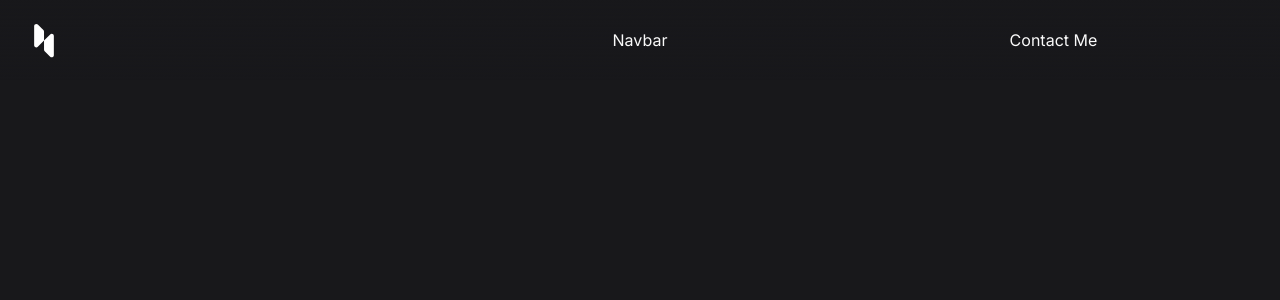
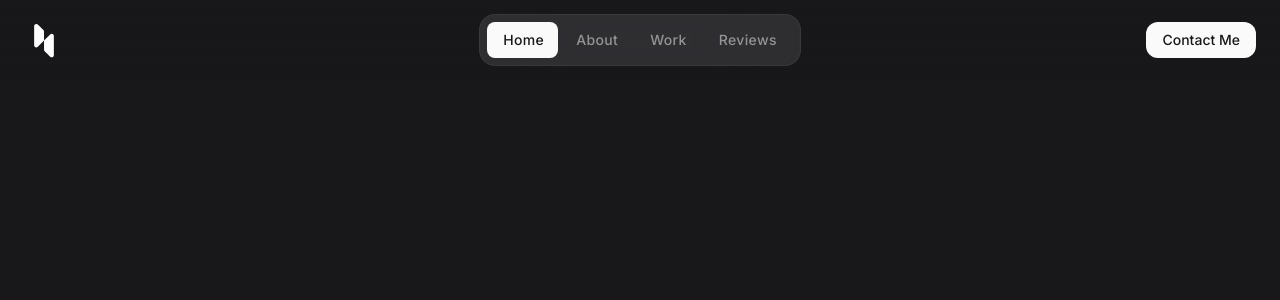
Before and after one commit to hkuchynski/portfolio, a React (Vite) app: page / in a window 1280 px wide. Shown: the top 300 px of the page. Built offline with nearby package versions, Linux system fonts and the light colour scheme.

Commit message:
Added navigation

```diff
--- a/package.json
+++ b/package.json
@@ -10,6 +10,7 @@
     "preview": "vite preview"
   },
   "dependencies": {
+    "prop-types": "^15.8.1",
     "react": "^18.3.1",
     "react-dom": "^18.3.1",
     "tailwind-scrollbar": "^3.1.0"
--- a/src/components/Header.jsx
+++ b/src/components/Header.jsx
@@ -3,7 +3,20 @@
  * @license Apache-2.0
  */
 
+/**
+ * Node modules
+ */
+import { useState } from "react";
+
+/**
+ * Components
+ */
+import Navbar from "./Navbar";
+
+
 const Header = () => {
+    const [navOpen, setNavOpen] = useState(false);
+
     return (
         <header className="fixed top-0 left-0 w-full h-20 flex
         items-center z-40 bg-gradient-to-b from-zinc-900
@@ -29,19 +42,20 @@
                 <div className="relative md:justify-self-center">
                     <button
                         className="menu-btn md:hidden"
-                    onClick={null}
+                        onClick={() => setNavOpen((prev) => !prev)}
                     >
                         <span className="material-symbols-rounded">
-                        menu
+                            {navOpen ? 'close' : 'menu'}
                         </span>
                     </button>
 
-                Navbar
+                    <Navbar navOpen={navOpen}/>
                 </div>
 
                 <a
                 href="#contact"
-            className=""
+                className="btn btn-secondary max-md:hidden
+                md:justify-self-end"
                 >
                     Contact Me
                 </a>
--- a/src/components/Navbar.jsx
+++ b/src/components/Navbar.jsx
@@ -3,10 +3,94 @@
  * @license Apache-2.0
  */
 
-const Navbar = () => {
-  return (
-    <div>Navbar</div>
-  )
+/**
+ * Node modules
+ */
+import { useRef, useEffect } from 'react';
+import PropTypes from 'prop-types';
+
+const Navbar = ({ navOpen }) => {
+    const lastActiveLink = useRef();
+    const activeBox = useRef();
+
+    const initActiveBox = () => {
+        activeBox.current.style.top = lastActiveLink.current.offsetTop + 'px';
+        activeBox.current.style.left = lastActiveLink.current.offsetLeft + 'px';
+        activeBox.current.style.width = lastActiveLink.current.offsetWidth + 'px';
+        activeBox.current.style.height = lastActiveLink.current.offsetHeight + 'px';
+    }
+
+    useEffect(initActiveBox, []);
+    window.addEventListener('resize', initActiveBox);
+
+    const activeCurrentLink = (event) => {
+        lastActiveLink.current?.classList.remove('active');
+        event.target.classList.add('active');
+        lastActiveLink.current = event.target;
+
+        activeBox.current.style.top = event.target.offsetTop + 'px';
+        activeBox.current.style.left = event.target.offsetLeft + 'px';
+        activeBox.current.style.width = event.target.offsetWidth + 'px';
+        activeBox.current.style.height = event.target.offsetHeight + 'px';
+    }
+
+    const navItems = [
+        {
+          label: 'Home',
+          link: '#home',
+          className: 'nav-link active',
+          ref: lastActiveLink
+        },
+        {
+          label: 'About',
+          link: '#about',
+          className: 'nav-link'
+        },
+        {
+          label: 'Work',
+          link: '#work',
+          className: 'nav-link'
+        },
+        {
+          label: 'Reviews',
+          link: '#reviews',
+          className: 'nav-link'
+        },
+        {
+          label: 'Contact',
+          link: '#contact',
+          className: 'nav-link md:hidden'
+        }
+    ];
+
+    return (
+        <nav className={'navbar ' + (navOpen ? 'active' : '')}>
+            {
+                navItems.map(({ label, link, className, ref }, key) => (
+                    <a
+                        href={link}
+                        key={key}
+                        ref={ref}
+                        className={className}
+                        onClick={activeCurrentLink}
+                    >
+                        {label}
+                    </a>
+                ))
+            }
+            <div
+            className="active-box"
+            ref={activeBox}
+            ></div>
+        </nav>
+    )
+}
+
+Navbar.PropTypes = {
+    navOpen: PropTypes.bool.isRequired
 }
 
 export default Navbar;
+
+
+// 32.26
--- a/src/index.css
+++ b/src/index.css
@@ -15,6 +15,15 @@
 }
 
 /* ----------------------------- *\
+* UTILITIES
+\* ----------------------------- */
+
+.material-symbols-rounded {
+  @apply w-[1em] h-[1em] overflow-hidden;
+  font-variation-settings: "FILL" 0, "wght" 400, "GRAD" 0, "oopz" 24;
+}
+
+/* ----------------------------- *\
 * COMPONENTS
 \* ----------------------------- */
 
@@ -25,3 +34,44 @@
   rounded-xl ring-inset ring-1 ring-zinc-50/[0.02]
   backdrop-blur-2xl hover:bg-zinc-50/15 active:scale-95
 }
+
+/* Navbar */
+
+.navbar {
+  @apply absolute top-full mt-2 right-0 min-w-40 p-2
+  bg-zinc-50/10 rounded-2xl ring-inset ring-1 ring-zinc-50/5
+  scale-90 isolate blur-sm opacity-0 invisible transition-[opacity,transform,filter]
+  md:static md:flex md:items-center md:mt-0 md:opacity-100 md:blur-0
+  md:visible md:scale-100 backdrop-blur-2xl
+}
+
+.navbar.active {
+  @apply opacity-100 scale-100 blur-0 visible
+}
+
+.nav-link {
+  @apply grid items-center h-9 px-4 text-sm font-medium
+  tracking-wide text-zinc-50/50 hover:text-zinc-50
+  transition-colors
+}
+
+.nav-link.active {
+  @apply text-zinc-900 duration-500
+}
+
+.navbar .active-box {
+  @apply absolute bg-zinc-50 rounded-lg -z-10 transition-[top,left]
+  duration-500
+}
+
+/* Button */
+
+.btn {
+  @apply max-w-max h-9 flex items-center gap-2 px-4
+  rounded-xl font-medium text-sm ring-1 ring-zinc-50/5
+  ring-inset transition-[background-color]
+}
+
+.btn-secondary {
+  @apply bg-zinc-50 text-zinc-900 active:bg-zinc-50/80
+}
```
Also changed, not shown: 1 other file (tests, documents, lock files or other folders). Lines whose indentation alone changed are shown as unchanged.
